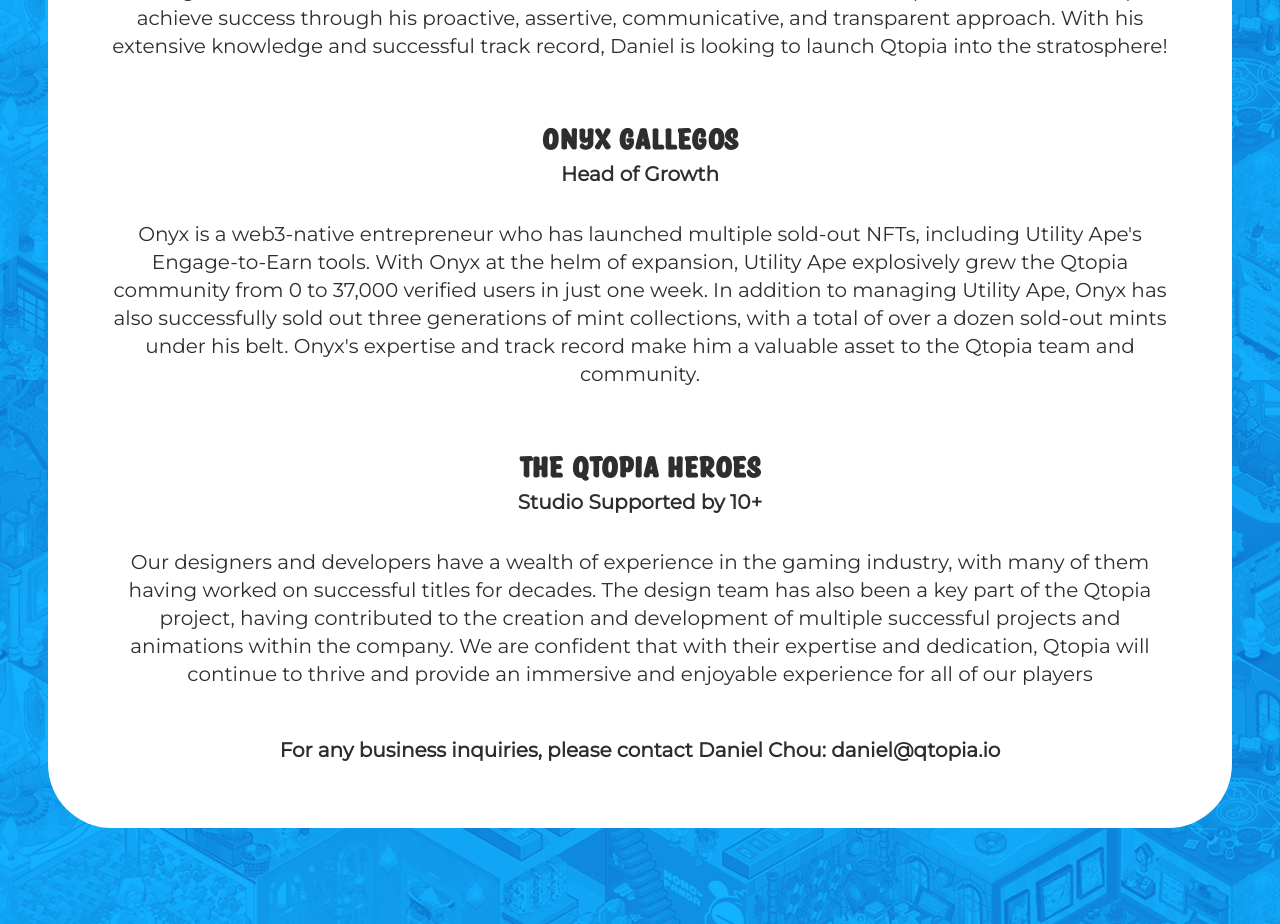
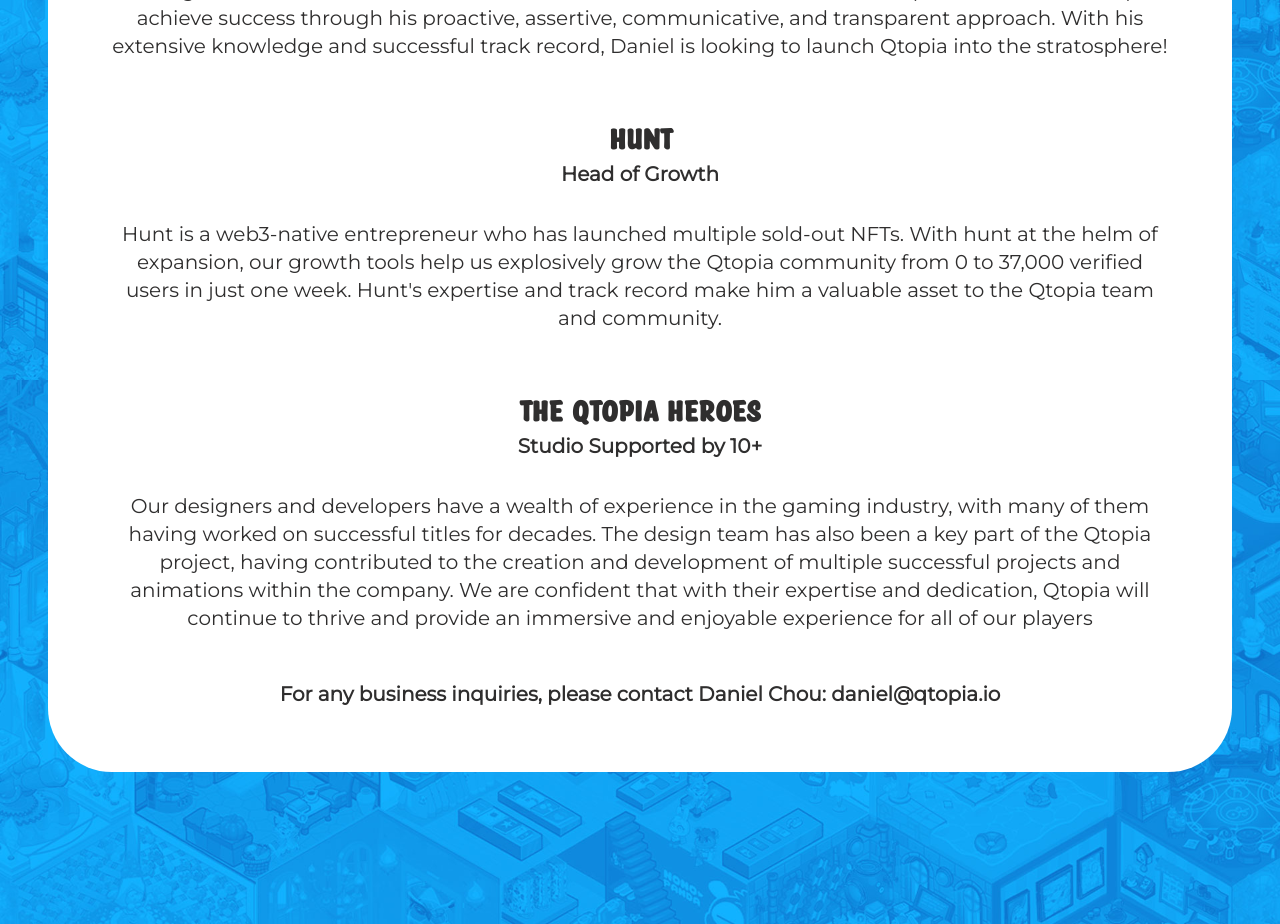
Before and after one commit to jhigger/qtopia, a Next.js app: page /team in a window 1280 px wide. Shown: the part 1060-1984 px from the top of the page. Built offline with nearby package versions, Linux system fonts and the light colour scheme.

Commit message:
change text

```diff
--- a/src/pages/team.tsx
+++ b/src/pages/team.tsx
@@ -67,26 +67,21 @@
 							<div className="flex flex-col gap-8 text-center">
 								<div>
 									<h2 className="font-owl text-xl font-bold uppercase lg:text-3xl">
-										Onyx Gallegos
+										Hunt
 									</h2>
 									<p className="text-xl font-semibold">
 										Head of Growth
 									</p>
 								</div>
 								<p className="text-lg md:text-xl">
-									Onyx is a web3-native entrepreneur who has
-									launched multiple sold-out NFTs, including
-									Utility Ape&apos;s Engage-to-Earn tools.
-									With Onyx at the helm of expansion, Utility
-									Ape explosively grew the Qtopia community
-									from 0 to 37,000 verified users in just one
-									week. In addition to managing Utility Ape,
-									Onyx has also successfully sold out three
-									generations of mint collections, with a
-									total of over a dozen sold-out mints under
-									his belt. Onyx&apos;s expertise and track
-									record make him a valuable asset to the
-									Qtopia team and community.
+									Hunt is a web3-native entrepreneur who has
+									launched multiple sold-out NFTs. With hunt
+									at the helm of expansion, our growth tools
+									help us explosively grow the Qtopia
+									community from 0 to 37,000 verified users in
+									just one week. Hunt&apos;s expertise and
+									track record make him a valuable asset to
+									the Qtopia team and community.
 								</p>
 							</div>
 						</section>
```
